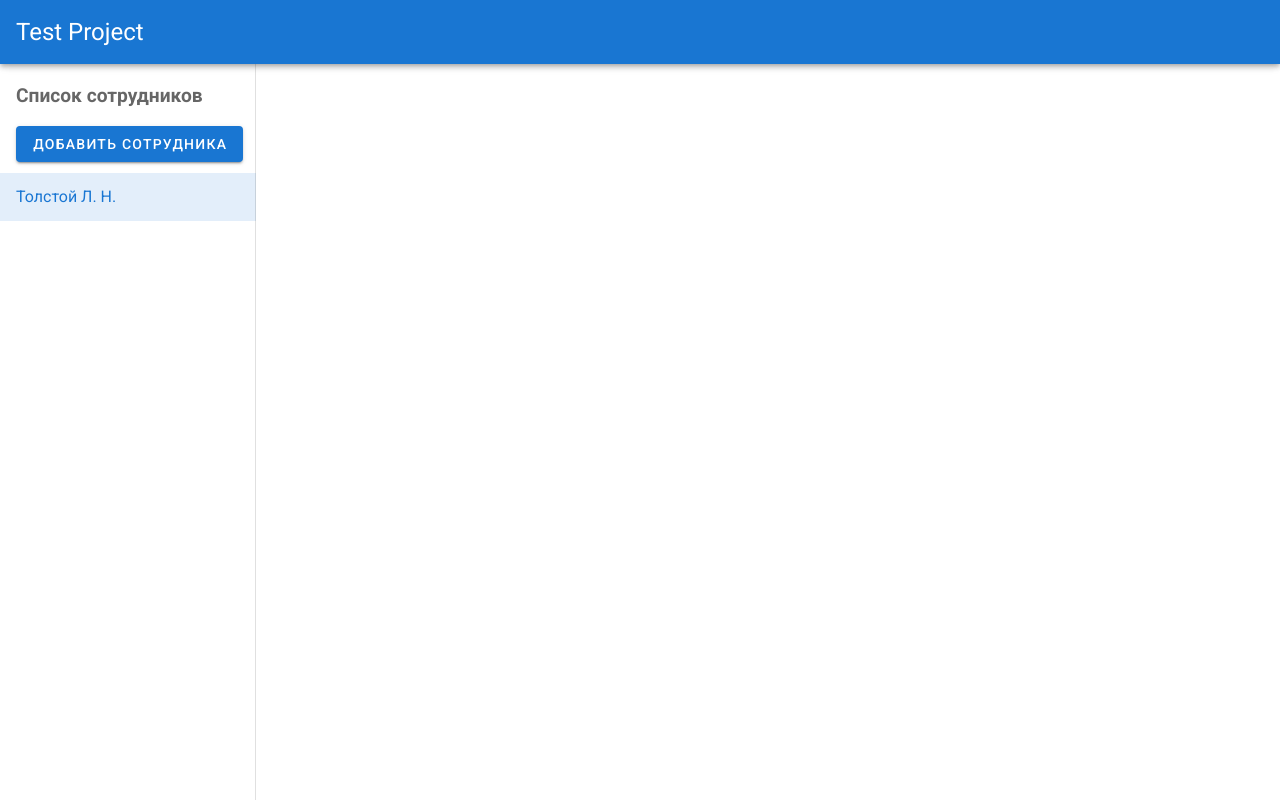
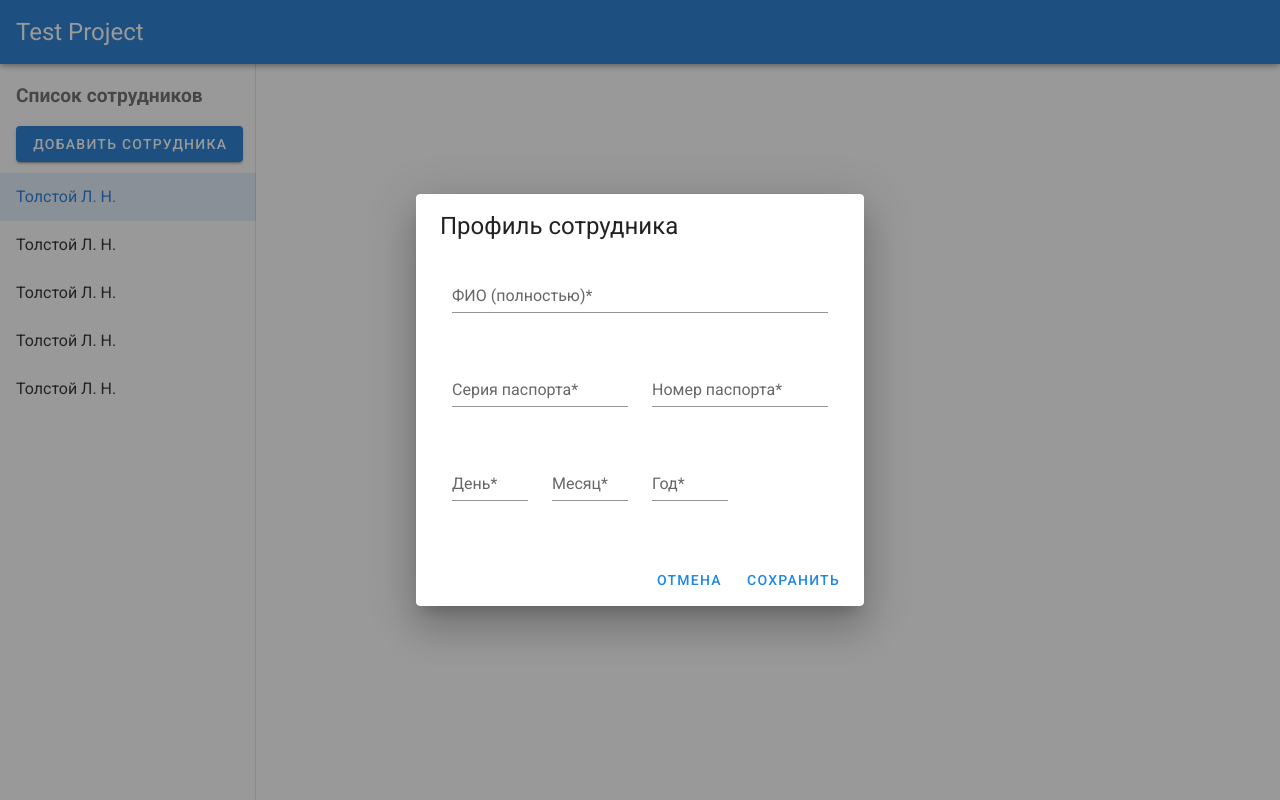
Before and after one commit to darkborsh/TestWebProject, a Vue app in the folder frontend/: page /#/ in a window 1280 px wide. Both pictures are taken after a click on the button "ДОБАВИТЬ СОТРУДНИКА". Built offline with nearby package versions, Linux system fonts and the light colour scheme.

Commit message:
Input employee form added with few checks

```diff
--- a/frontend/src/components/UserList.vue
+++ b/frontend/src/components/UserList.vue
@@ -3,12 +3,97 @@
     <v-list>
       <v-subheader style="font-size: 1.2rem; font-weight: bold; user-select: none">Список сотрудников</v-subheader>
       <v-subheader>
-        <v-btn
-            color="primary"
-            dark
+        <v-dialog
+            v-model="addEmplDialog"
+            persistent
+            max-width="35%"
         >
-          Добавить сотрудника
-        </v-btn>
+          <template v-slot:activator="{ on, attrs }">
+            <v-btn
+                color="primary"
+                dark
+                v-bind="attrs"
+                v-on="on"
+            >
+              Добавить сотрудника
+            </v-btn>
+          </template>
+          <v-card>
+            <v-card-title>
+              <span class="text-h5">Профиль сотрудника</span>
+            </v-card-title>
+            <v-card-text>
+              <v-container>
+                <v-row>
+                  <v-col cols="12">
+                    <v-text-field
+                        v-model="typedFio"
+                        label="ФИО (полностью)*"
+                        :rules="fioRule"
+                        ref="empInput1"
+                    ></v-text-field>
+                  </v-col>
+                  <v-col cols="12" sm="6">
+                    <v-text-field
+                        v-model="typedPassSeria"
+                        label="Серия паспорта*"
+                        :rules="passSeriaRule"
+                        ref="empInput2"
+                    ></v-text-field>
+                  </v-col>
+                  <v-col cols="12" sm="6">
+                    <v-text-field
+                        v-model="typedPassNo"
+                        label="Номер паспорта*"
+                        :rules="passNoRule"
+                        ref="empInput3"
+                    ></v-text-field>
+                  </v-col>
+                  <v-col
+                      cols="12"
+                      sm="3"
+                  >
+                    <v-text-field
+                        label="День*"
+                    ></v-text-field>
+                  </v-col>
+                  <v-col
+                      cols="12"
+                      sm="3"
+                  >
+                    <v-text-field
+                        label="Месяц*"
+                    ></v-text-field>
+                  </v-col>
+                  <v-col
+                      cols="12"
+                      sm="3"
+                  >
+                    <v-text-field
+                        label="Год*"
+                    ></v-text-field>
+                  </v-col>
+                </v-row>
+              </v-container>
+            </v-card-text>
+            <v-card-actions>
+              <v-spacer></v-spacer>
+              <v-btn
+                  color="blue darken-1"
+                  text
+                  @click="rejectDialog"
+              >
+                Отмена
+              </v-btn>
+              <v-btn
+                  color="blue darken-1"
+                  text
+              >
+                Сохранить
+              </v-btn>
+            </v-card-actions>
+          </v-card>
+        </v-dialog>
       </v-subheader>
       <v-list-item-group
         v-model="selectedItem"
@@ -19,7 +104,10 @@
           v-for="emp in emps"
         >
           <v-list-item-content>
-            <v-list-item-title v-text="getSurnameWithInits(emp)"></v-list-item-title>
+            <v-list-item-title
+                v-text="getSurnameWithInits(emp)"
+            >
+            </v-list-item-title>
           </v-list-item-content>
         </v-list-item>
       </v-list-item-group>
@@ -31,13 +119,43 @@
 export default {
   name: "UserList",
   data: () => ({
+    typedFio: null,
+    typedPassSeria: null,
+    typedPassNo: null,
+    fioRule: [
+      v => !!v || "Это поле обязательно",
+      v => ( v && v.trim().split(" ").length === 3 ) || "ФИО должно быть написано корректно"
+    ],
+    passSeriaRule: [
+      v => !!v || "Это поле обязательно",
+      v => ( v && new RegExp("^\\d{4}$").test(v) ) || "Серия паспорта должна содержать 4 цифры"
+    ],
+    passNoRule: [
+      v => !!v || "Это поле обязательно",
+      v => ( v && new RegExp("^\\d{6}$").test(v) ) || "Номер паспорта должен содержать 6 цифр"
+    ],
+    addEmplDialog: false,
     selectedItem: 0,
     emps: [
-      {fio: "Толстой Лев Николаевич"},
+      { fio: "Толстой Лев Николаевич" },
+      { fio: "Толстой Лев Николаевич" },
+      { fio: "Толстой Лев Николаевич" },
+      { fio: "Толстой Лев Николаевич" },
+      { fio: "Толстой Лев Николаевич" },
     ],
   }),
 
   methods: {
+    rejectDialog() {
+      //selecting all empInput for clearing input forms
+      for (let [key, value] of Object.entries(this.$refs)) {
+        if (/^empInput/.test(key)) {
+          value.reset()
+        }
+      }
+      this.addEmplDialog = false
+    },
+
     getSurnameWithInits(emp) {
       let splitedFio = emp.fio.split(" ")
       if (splitedFio.length === 3) {
@@ -46,7 +164,7 @@ export default {
         console.log("Wrong Fio parameters: " + emp.fio)
         this.selectedItem = null
       }
-    },
+    }
   }
 }
 </script>
```
